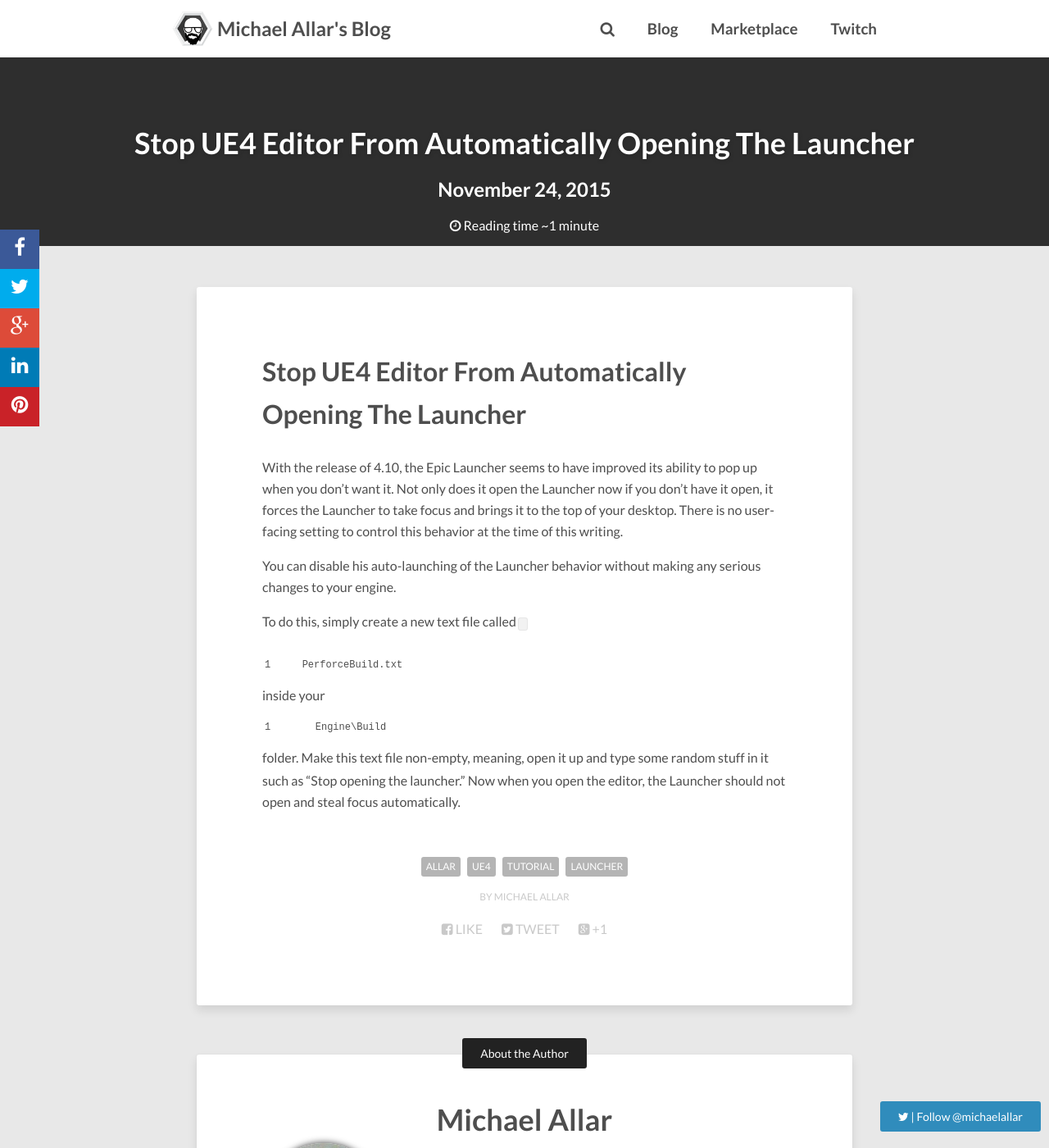
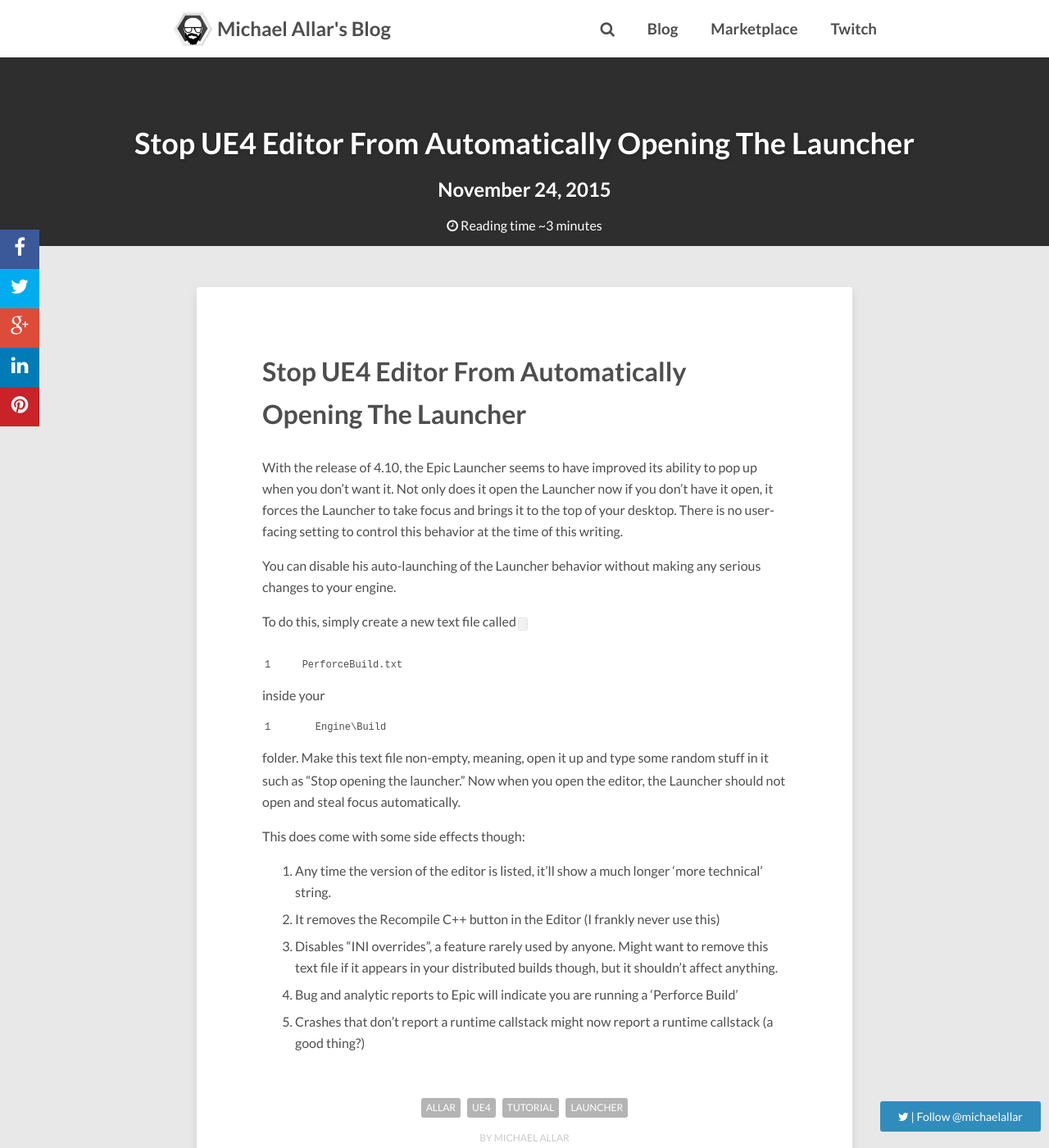
Before and after one commit to Allar/allar.github.io, a Jekyll site: the page built from blog/_posts/2015-11-24-Stop-Launcher-From-Opening.md, in a window 1280 px wide and 1400 px high. Shown: the whole window at 82% size. Built offline with Jekyll 4.4.1, drawn with Linux system fonts in a browser that asks for light colours; nearby versions of some CDN libraries; comment, search, counter and statistics services are not loaded.

Commit message:
Added disabling launcher side effects

```diff
--- a/blog/_posts/2015-11-24-Stop-Launcher-From-Opening.md
+++ b/blog/_posts/2015-11-24-Stop-Launcher-From-Opening.md
@@ -10,3 +10,11 @@
 You can disable his auto-launching of the Launcher behavior without making any serious changes to your engine.
 
 To do this, simply create a new text file called `PerforceBuild.txt` inside your `Engine\Build` folder. Make this text file non-empty, meaning, open it up and type some random stuff in it such as "Stop opening the launcher." Now when you open the editor, the Launcher should not open and steal focus automatically.
+
+This does come with some side effects though:
+
+1. Any time the version of the editor is listed, it'll show a much longer 'more technical' string.
+1. It removes the Recompile C++ button in the Editor (I frankly never use this)
+1. Disables "INI overrides", a feature rarely used by anyone. Might want to remove this text file if it appears in your distributed builds though, but it shouldn't affect anything.
+1. Bug and analytic reports to Epic will indicate you are running a 'Perforce Build'
+1. Crashes that don't report a runtime callstack might now report a runtime callstack (a good thing?)
```
